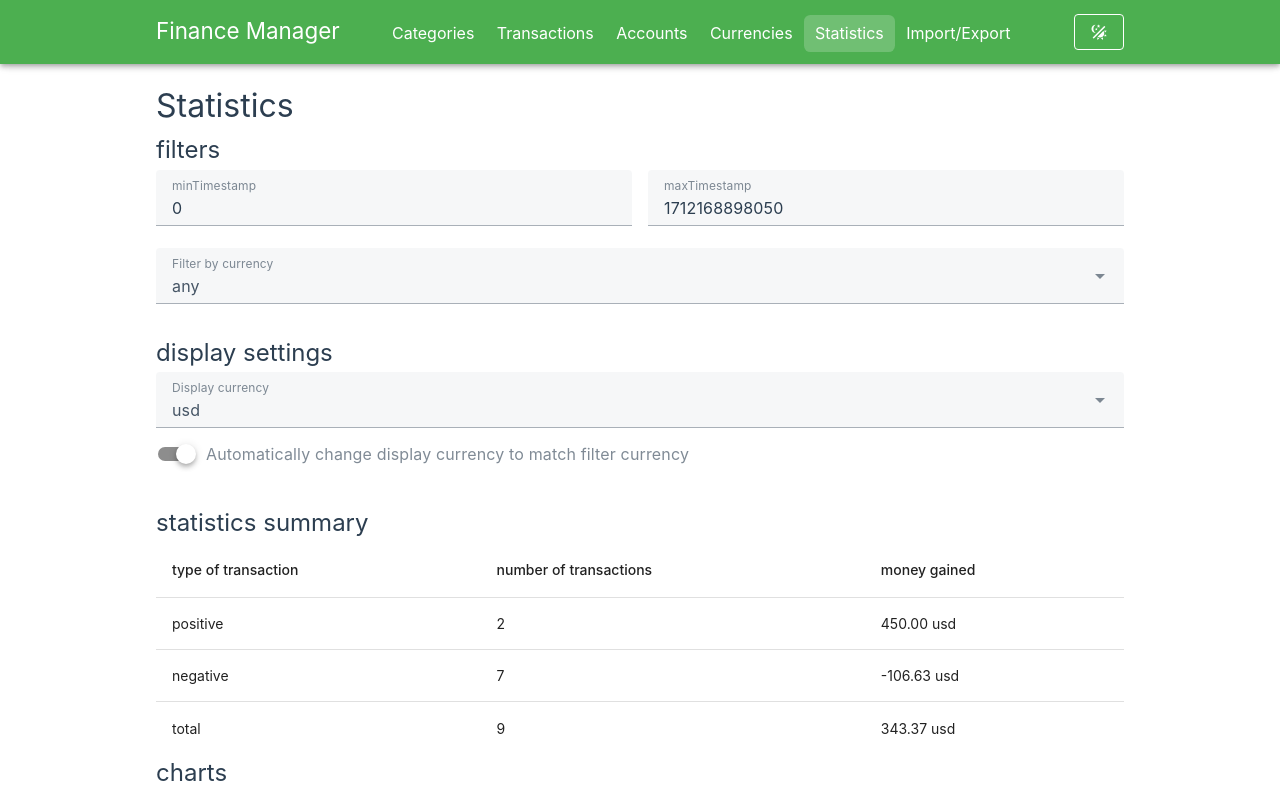
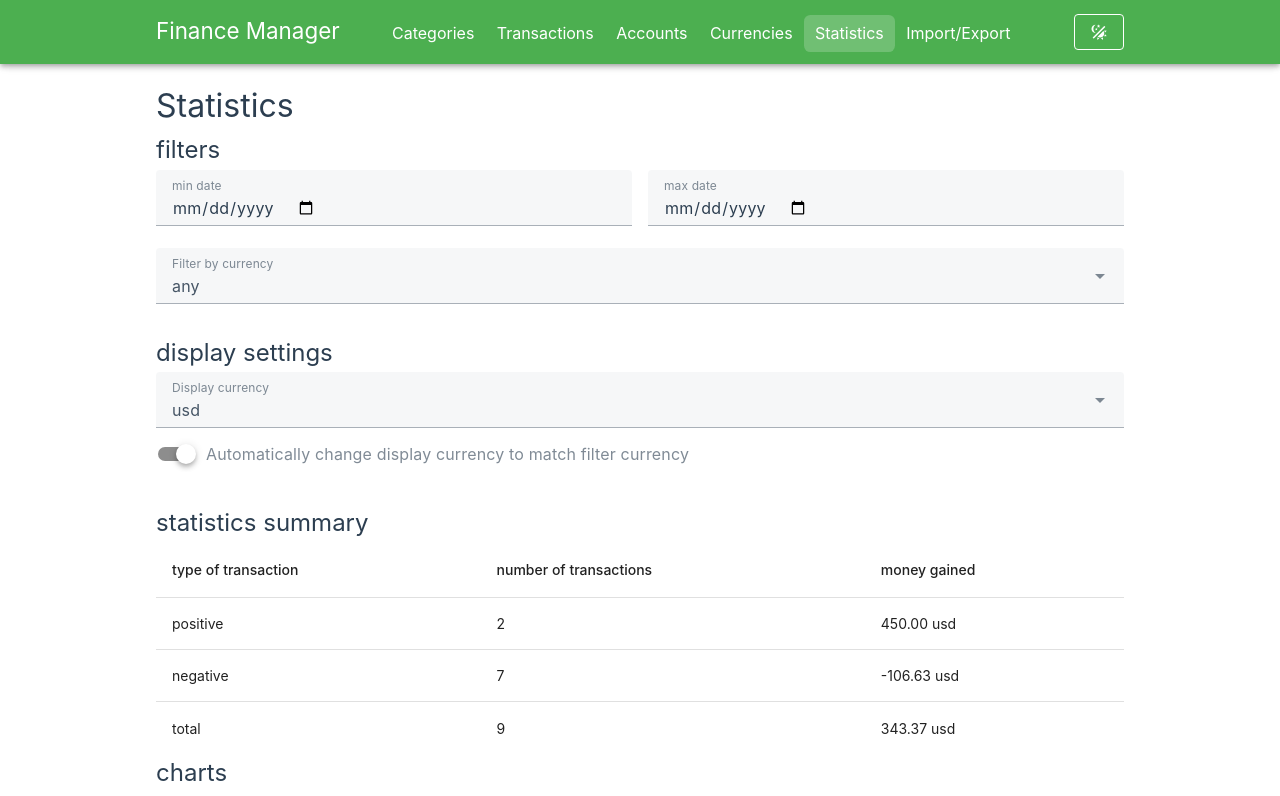
Before and after one commit to FilipTarajko/finance-manager, a Vue app: page /statistics in a window 1280 px wide. Shown: the top 796 px of the page. Built offline with nearby package versions, Linux system fonts and the light colour scheme.

Commit message:
Replace timestamp inputs with date inputs

```diff
--- a/src/views/StatisticsView.vue
+++ b/src/views/StatisticsView.vue
@@ -39,6 +39,13 @@ const displayCurrencyOptions = computed(() => {
   })
 })
 
+function setMinDate(dateString: string) {
+  minTimestamp.value = Math.floor((new Date(dateString).getTime())/86400000)*86400000
+}
+
+function setMaxDate(dateString: string) {
+  maxTimestamp.value = (1+Math.floor((new Date(dateString).getTime())/86400000))*86400000
+}
 </script>
 
 <template>
@@ -46,19 +53,20 @@ const displayCurrencyOptions = computed(() => {
     <h1>Statistics</h1>
 
     <h2>filters</h2>
-    <div style="display: flex; flex-direction: row;;">
+
+    <div style="display: flex; flex-direction: row;">
       <v-text-field
         class="mr-2"
-        v-model.number="minTimestamp"
-        type="number"
-        label="minTimestamp"
+        type="date"
+        label="min date"
+        @change="(e: any) => setMinDate(e.target.value)"
       >
       </v-text-field>
       <v-text-field
         class="ml-2"
-        v-model.number="maxTimestamp"
-        type="number"
-        label="maxTimestamp"
+        type="date"
+        label="max date"
+        @change="(e: any) => setMaxDate(e.target.value)"
       >
       </v-text-field>
     </div>
```
